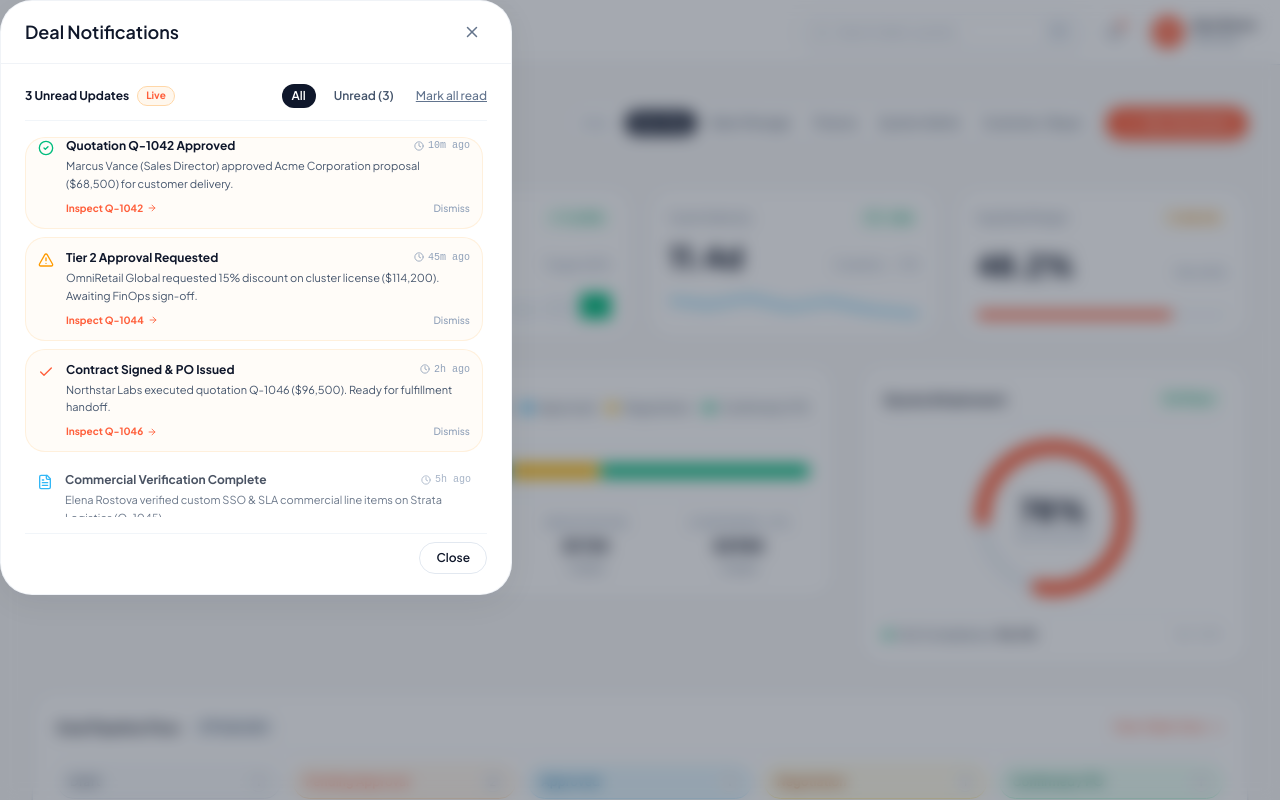
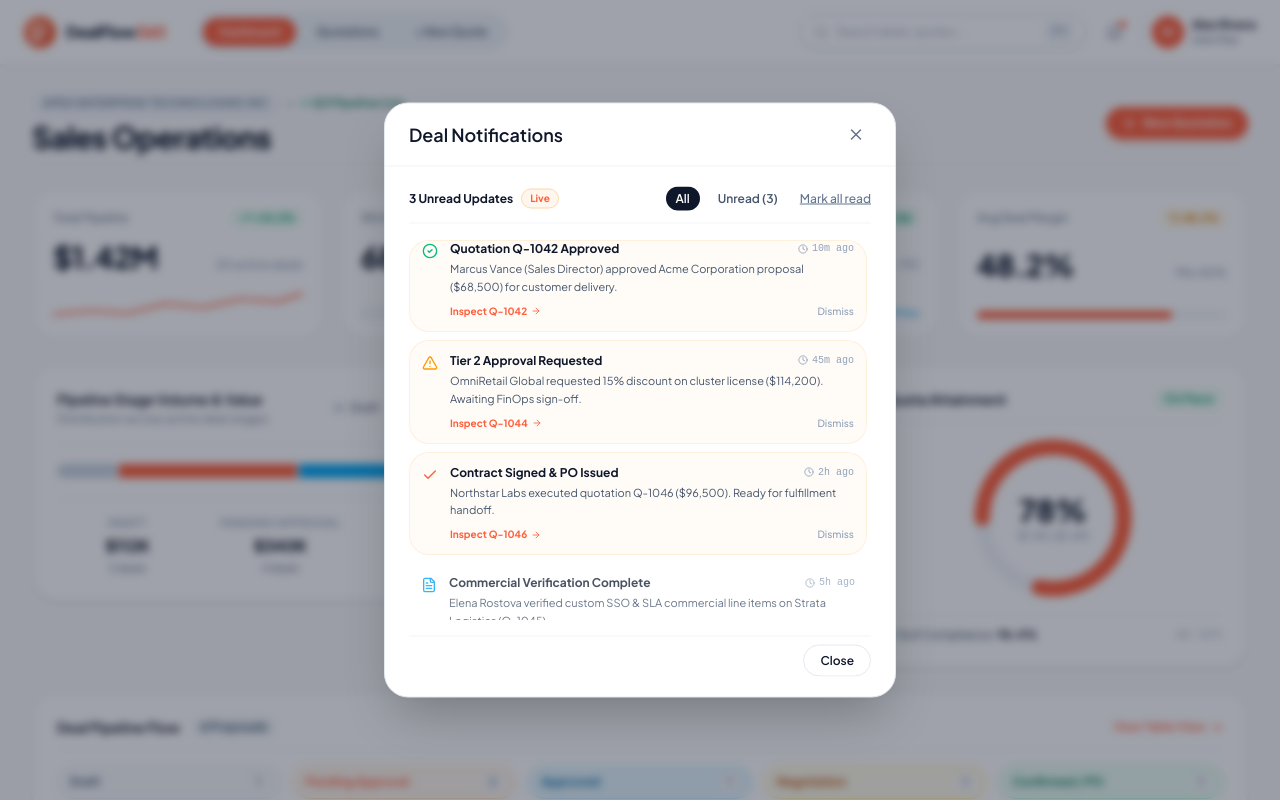
Before and after one commit to Prg-Yash/dealflow-odoo26, a Next.js app in the folder apps/web/: page /dashboard in a window 1280 px wide. Both pictures are taken after a click on the button "Notifications". Shown: the top 800 px of the page. Built offline with nearby package versions, Linux system fonts and the light colour scheme.

Commit message:
some small errors

```diff
--- a/apps/web/app/(auth)/forgot-password/page.tsx
+++ b/apps/web/app/(auth)/forgot-password/page.tsx
@@ -1,6 +1,6 @@
 "use client";
 
-import { useState, useEffect } from "react";
+import { useState } from "react";
 import Link from "next/link";
 import { ArrowRight, Mail, CheckCircle2, ArrowLeft, Users } from "lucide-react";
 import { AuthCard } from "@repo/ui";
@@ -8,23 +8,25 @@ import { ROLES, ALL_ROLES, inferRoleFromEmail, type UserRole } from "../../../li
 import { isValidEmail } from "../../../lib/validation";
 
 export default function ForgotPasswordPage() {
-  const [selectedRole, setSelectedRole] = useState<UserRole>("sales_rep");
-  const [email, setEmail] = useState("rep.alex@dealflow360.com");
+  const [email, setEmail] = useState(() => {
+    if (typeof window !== "undefined") {
+      const params = new URLSearchParams(window.location.search);
+      return params.get("email") || "rep.alex@dealflow360.com";
+    }
+    return "rep.alex@dealflow360.com";
+  });
+  const [selectedRole, setSelectedRole] = useState<UserRole>(() => {
+    if (typeof window !== "undefined") {
+      const params = new URLSearchParams(window.location.search);
+      const queryEmail = params.get("email");
+      if (queryEmail) return inferRoleFromEmail(queryEmail);
+    }
+    return "sales_rep";
+  });
   const [emailTouched, setEmailTouched] = useState(false);
   const [submitted, setSubmitted] = useState(false);
   const [loading, setLoading] = useState(false);
   const [error, setError] = useState<string | null>(null);
-
-  useEffect(() => {
-    if (typeof window !== "undefined") {
-      const params = new URLSearchParams(window.location.search);
-      const queryEmail = params.get("email");
-      if (queryEmail) {
-        setEmail(queryEmail);
-        setSelectedRole(inferRoleFromEmail(queryEmail));
-      }
-    }
-  }, []);
 
   const emailError = emailTouched && !isValidEmail(email) ? "Please enter a valid email address." : null;
   const isFormValid = isValidEmail(email);
--- a/apps/web/app/dashboard/page.tsx
+++ b/apps/web/app/dashboard/page.tsx
@@ -14,10 +14,8 @@ import {
 import { SalesNav, PipelineStageBar } from "@repo/ui";
 import {
   getStoredRole,
-  setStoredRole,
   type UserRole,
   ROLES,
-  ALL_ROLES,
 } from "../../lib/roles";
 import {
   PIPELINE_STAGES,
@@ -27,7 +25,7 @@ import {
 
 export default function DashboardPage() {
   const router = useRouter();
-  const [activeRole, setActiveRole] = useState<UserRole>(() => getStoredRole());
+  const [activeRole] = useState<UserRole>(() => getStoredRole());
   const [quotations] = useState<Quotation[]>(INITIAL_QUOTATIONS);
   const [selectedFilter, setSelectedFilter] = useState<string>("all");
 
@@ -36,15 +34,6 @@ export default function DashboardPage() {
       router.push("/portal");
     }
   }, [activeRole, router]);
-
-  const handleSwitchRole = (newRole: UserRole) => {
-    setStoredRole(newRole);
-    if (newRole === "customer") {
-      router.push("/portal");
-    } else {
-      setActiveRole(newRole);
-    }
-  };
 
   const currentRole = ROLES[activeRole];
 
@@ -94,23 +83,6 @@ export default function DashboardPage() {
           </div>
 
           <div className="flex items-center gap-2.5">
-            {/* Quick Role Switcher for Demo Testing */}
-            <div className="hidden md:flex items-center gap-1 bg-white p-1 rounded-xl border border-slate-200 shadow-xs">
-              <span className="text-[10px] font-bold uppercase text-slate-400 px-2">Role:</span>
-              {ALL_ROLES.map((r) => (
-                <button
-                  key={r.id}
-                  onClick={() => handleSwitchRole(r.id)}
-                  className={`px-2 py-1 text-xs font-semibold rounded-lg transition-all cursor-pointer ${activeRole === r.id
-                    ? "bg-slate-900 text-white shadow-xs"
-                    : "text-slate-600 hover:text-slate-900 hover:bg-slate-100"
-                    }`}
-                >
-                  {r.label}
-                </button>
-              ))}
-            </div>
-
             <Link
               href="/quotations/new"
               className="inline-flex items-center gap-1.5 px-4 py-2 rounded-xl bg-[#ff5e3a] hover:bg-[#ea4e28] text-white text-xs font-bold shadow-md shadow-[#ff5e3a]/25 active:translate-y-0.5 transition-all cursor-pointer"
--- a/packages/ui/src/components/modal.tsx
+++ b/packages/ui/src/components/modal.tsx
@@ -27,11 +27,28 @@ export function Modal({ open, onClose, title, children, className }: ModalProps)
       ref={dialogRef}
       onClose={onClose}
       onClick={(e) => {
-        if (e.target === dialogRef.current) onClose();
+        const dialog = dialogRef.current;
+        if (!dialog) return;
+        const rect = dialog.getBoundingClientRect();
+        const isInDialog =
+          rect.top <= e.clientY &&
+          e.clientY <= rect.bottom &&
+          rect.left <= e.clientX &&
+          e.clientX <= rect.right;
+        if (!isInDialog) {
+          onClose();
+        }
+      }}
+      style={{
+        position: "fixed",
+        top: "50%",
+        left: "50%",
+        transform: "translate(-50%, -50%)",
+        margin: 0,
       }}
       className={cn(
-        "rounded-[2rem] border border-outline-variant/50 bg-surface-container-lowest p-0 shadow-glass backdrop:bg-inverse-surface/40 backdrop:backdrop-blur-sm",
-        "max-w-lg w-full",
+        "rounded-2xl border border-slate-200 bg-white p-0 shadow-2xl backdrop:bg-slate-900/40 backdrop:backdrop-blur-xs",
+        "max-w-lg w-[calc(100vw-2rem)] max-h-[90vh] overflow-y-auto z-50",
         className,
       )}
     >
```
